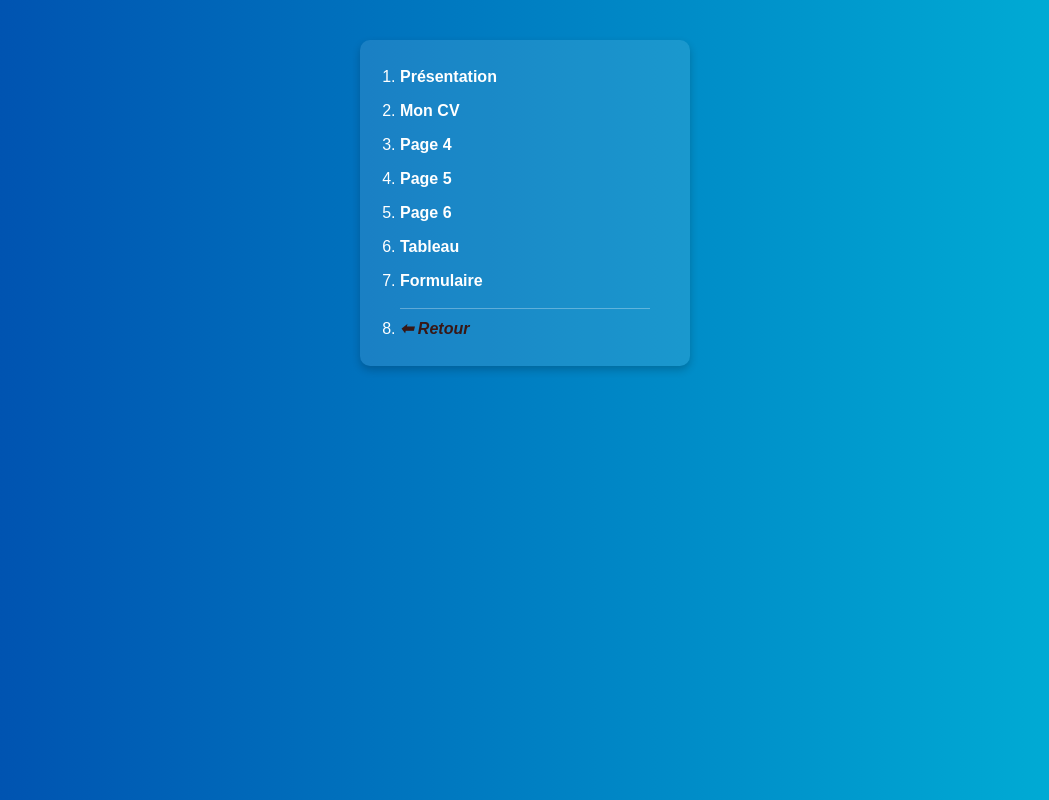
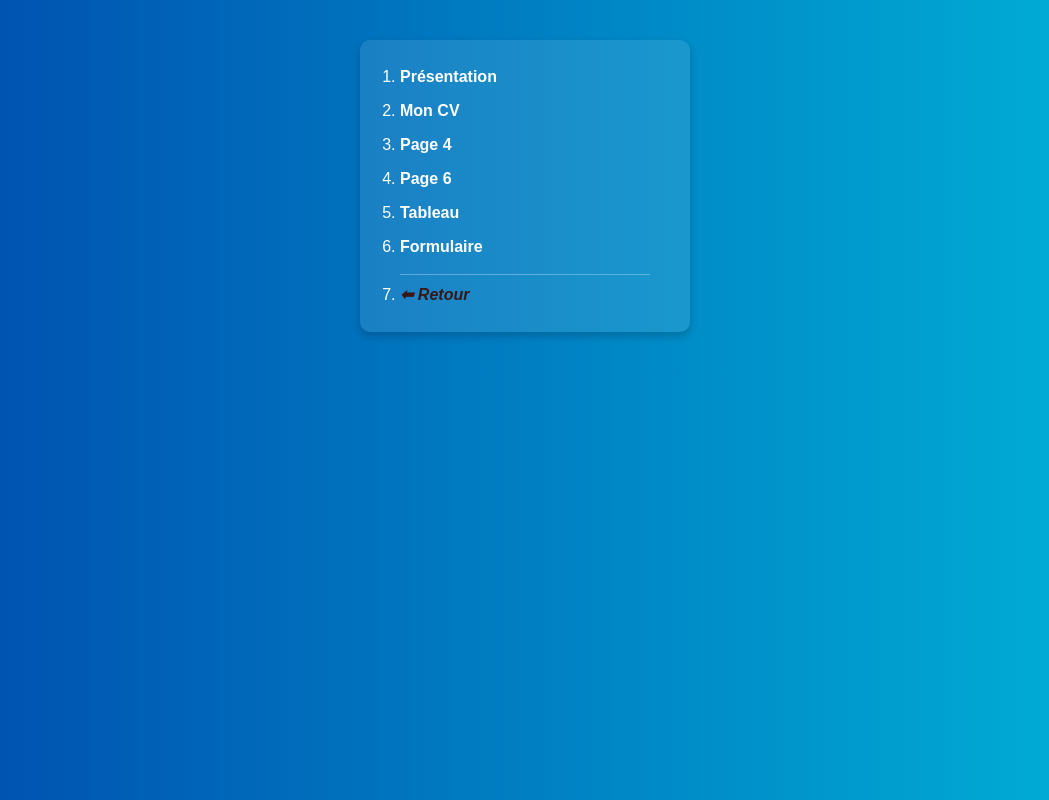
Before and after one commit to naimdeen62-debug/Dee-n1, a plain HTML site: page menuForm.html in a window 1280 px wide. Shown: the whole page, without its empty margins (115-1164 px from the left). Drawn offline with Linux system fonts and the light colour scheme.

Commit message:
menuForm.html

```diff
--- a/menuForm.html
+++ b/menuForm.html
@@ -14,7 +14,6 @@
       <li><a href="page2.html" target="affiche">Présentation</a></li>
       <li><a href="page3.html" target="affiche">Mon CV</a></li>
       <li><a href="page4.html" target="affiche">Page 4</a></li>
-      <li><a href="page41.html" target="affiche">Page 5</a></li>
       <li><a href="Page6 .html" target="affiche">Page 6</a></li>
       <li><a href="tableau.html" target="affiche">Tableau</a></li>
       <li><a href="formulaire.html" target="affiche">Formulaire</a></li>
```
